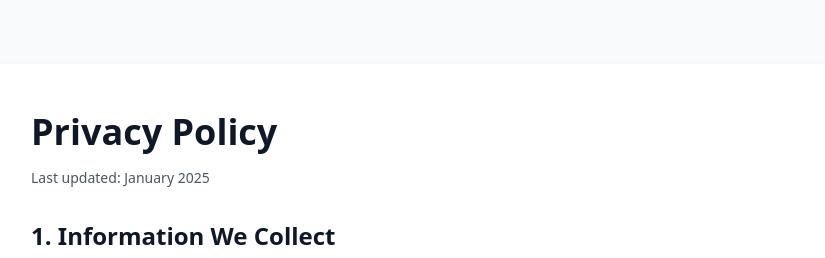
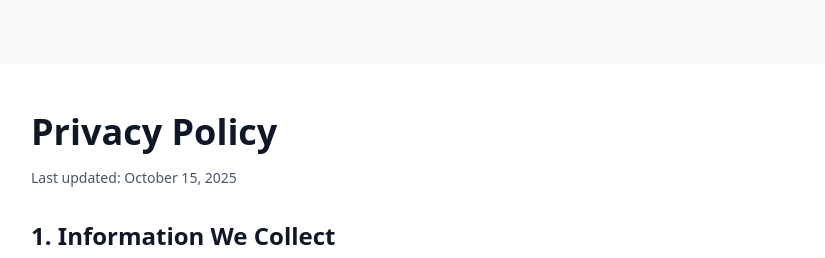
Before and after one commit to Songsim-Labs/doorbel-landing, a Next.js app: page /privacy in a window 1280 px wide. Shown: the top 258 px of the page, without its empty margins (225-1050 px from the left). Built offline with nearby package versions, Linux system fonts and the light colour scheme.

Commit message:
Update Privacy Policy and Terms of Service pages to reflect the new last updated date of October 15, 2025, ensuring accurate information for users.

```diff
--- a/src/app/privacy/page.tsx
+++ b/src/app/privacy/page.tsx
@@ -11,7 +11,7 @@
       <div className="max-w-4xl mx-auto px-4 py-16">
         <div className="bg-white rounded-lg shadow-sm p-8 md:p-12">
           <h1 className="text-4xl font-bold text-gray-900 mb-4">Privacy Policy</h1>
-          <p className="text-sm text-gray-600 mb-8">Last updated: January 2025</p>
+          <p className="text-sm text-gray-600 mb-8">Last updated: October 15, 2025</p>
 
           <div className="space-y-8 text-gray-700">
             {/* Section 1 */}
--- a/src/app/terms/page.tsx
+++ b/src/app/terms/page.tsx
@@ -11,7 +11,7 @@
       <div className="max-w-4xl mx-auto px-4 py-16">
         <div className="bg-white rounded-lg shadow-sm p-8 md:p-12">
           <h1 className="text-4xl font-bold text-gray-900 mb-4">Terms of Service</h1>
-          <p className="text-sm text-gray-600 mb-8">Last updated: January 2025</p>
+          <p className="text-sm text-gray-600 mb-8">Last updated: October 15, 2025</p>
 
           <div className="space-y-8 text-gray-700">
             {/* Section 1 */}
```
